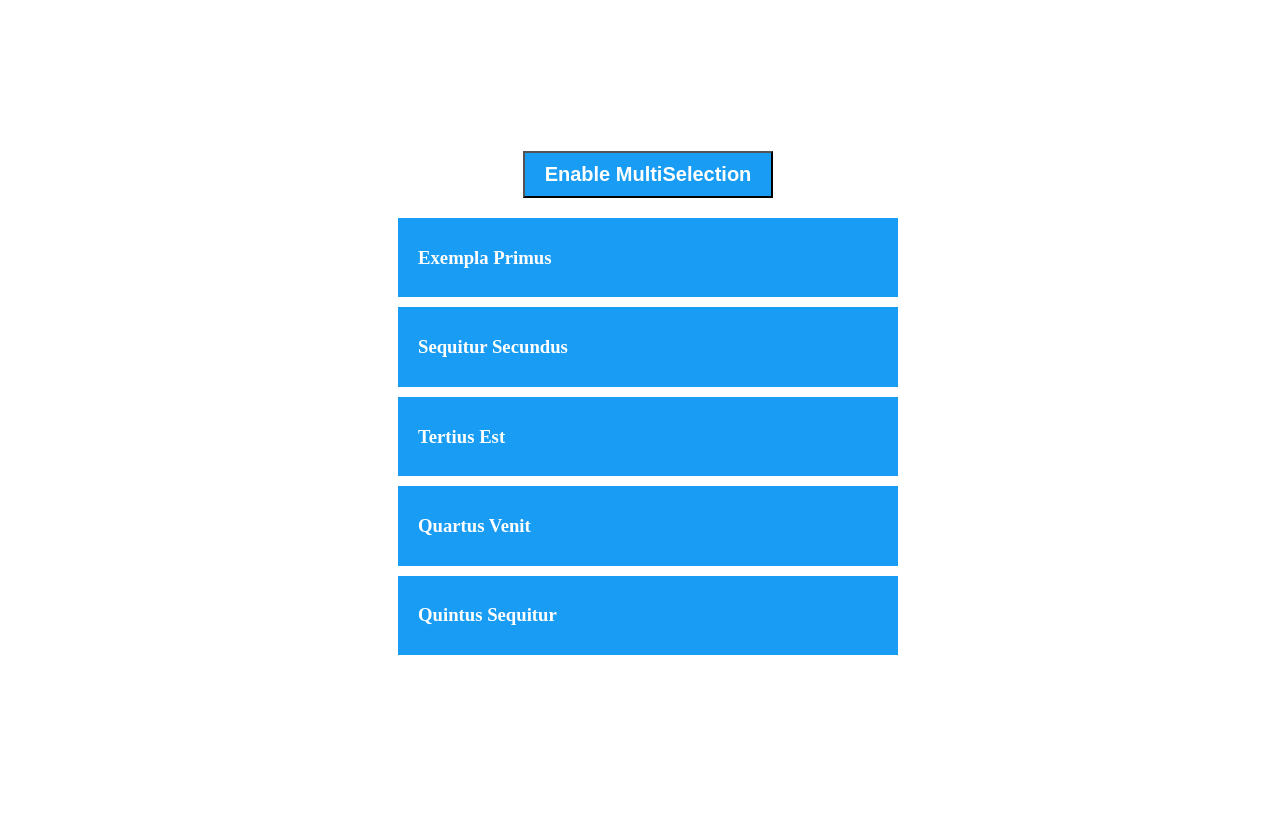
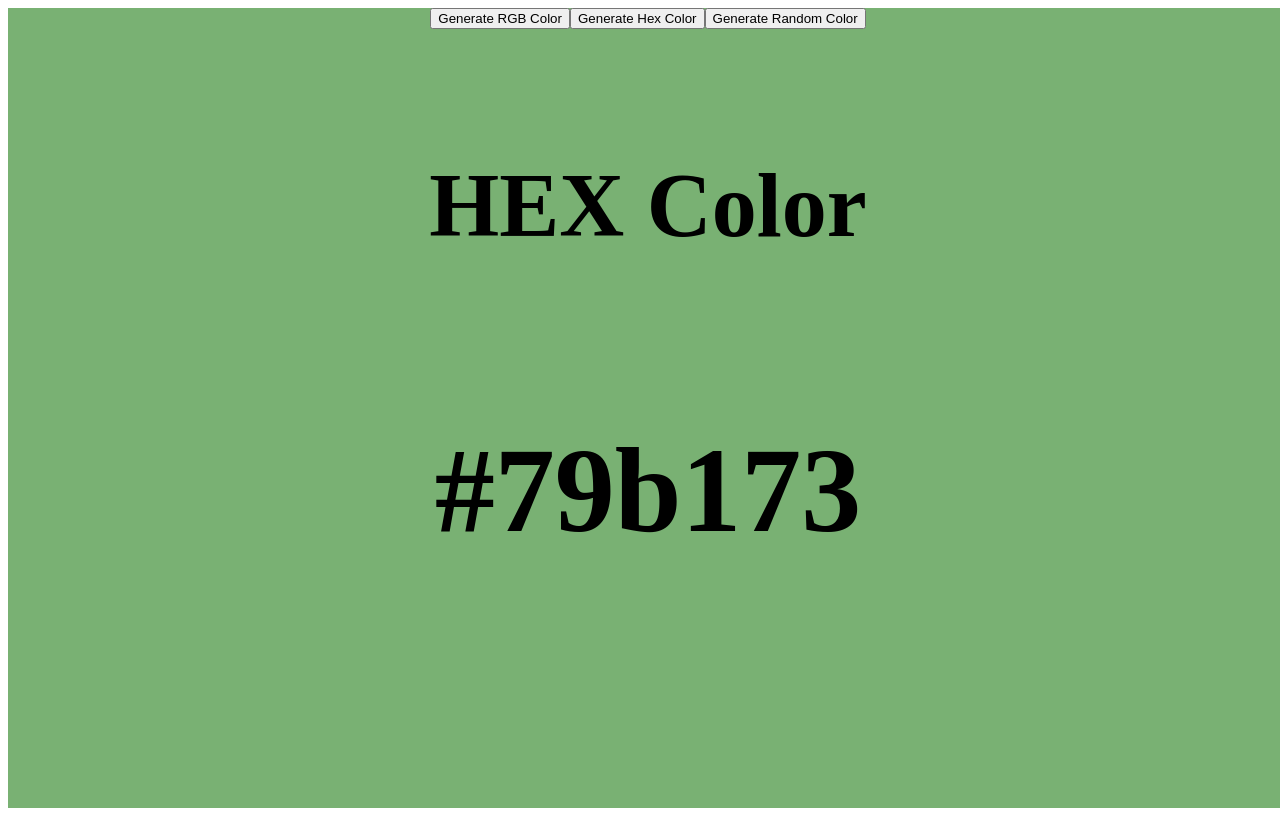
Before and after one commit to mykola-mmm/react-accordion, a React (Vite) app: page / in a window 1280 px wide. Built offline with nearby package versions, Linux system fonts and the light colour scheme.

Commit message:
added random color generator

```diff
--- a/src/App.jsx
+++ b/src/App.jsx
@@ -1,12 +1,14 @@
 import { useState } from 'react'
 import './App.css'
 import Accordion from './components/accordion'
+import RandomColor from './components/random-color'
 
 function App() {
 
   return (
     <>
-      <Accordion />
+      <RandomColor />
+      {/* <Accordion /> */}
     </>
   )
 }
--- /dev/null
+++ b/src/components/random-color/index.jsx
@@ -0,0 +1,84 @@
+import { useState, useEffect } from "react"
+
+export default function RandomColor() {
+
+    const [typeOfColor, setTypeOfColor] = useState("hex")
+    const [color, setColor] = useState("#000000")
+
+    function setColorType(type) {
+        setTypeOfColor(type)
+        console.log("set color type to " + type)
+    }
+
+    function generateRandomColor() {
+        if (typeOfColor === "hex") {
+            generateRandomColorHEX()
+        } else {
+            generateRandomColorRGB()
+        }
+    }
+
+    function generateRandomColorHEX() {
+        console.log("Generate Random Color")
+        let tmpColor = "#"
+        for (let i = 0; i < 3; i++) {
+            let randomColor = Math.floor(Math.random() * 256)
+            console.log(randomColor)
+            tmpColor = tmpColor + randomColor.toString(16)
+        }
+        console.log(tmpColor)
+        setColor(tmpColor)
+    }
+
+    function generateRandomColorRGB() {
+        console.log("Generate Random Color")
+        let tmpColor = "rgb("
+        for (let i = 0; i < 3; i++) {
+            let randomColor = Math.floor(Math.random() * 256)
+            console.log(randomColor)
+            tmpColor = tmpColor + randomColor
+            if (i !== 2) {
+                tmpColor = tmpColor + ","
+            }
+        }
+        tmpColor = tmpColor + ")"
+        console.log(tmpColor)
+        setColor(tmpColor)
+    }
+
+    useEffect(() => {
+        generateRandomColor()
+    }, [typeOfColor])
+
+    return (
+        <>
+            <div
+                style={{
+                    width: "100vw",
+                    height: "100vh",
+                    background: color,
+                    textAlign: "center",
+                }}>
+                <button onClick={() => setColorType('rgb')}>Generate RGB Color</button>
+                <button onClick={() => setColorType('hex')}>Generate Hex Color</button>
+                <button onClick={generateRandomColor}>Generate Random Color</button>
+                <div
+                    className="color-info"
+                    style={{
+                        display: 'flex',
+                        justifyContent: 'center',
+                        alignItems: 'center',
+                        color: '0#ffffff',
+                        fontSize: '60px',
+                        marginTop: '50px',
+                        flexDirection: 'column',
+                        gap: '10px'
+                    }}>
+                    <h2>{typeOfColor === 'rgb' ? "RGB Color" : "HEX Color"}</h2>
+                    <h1>{color}</h1>
+                </div>
+            </div>
+        </>
+
+    )
+}
```
